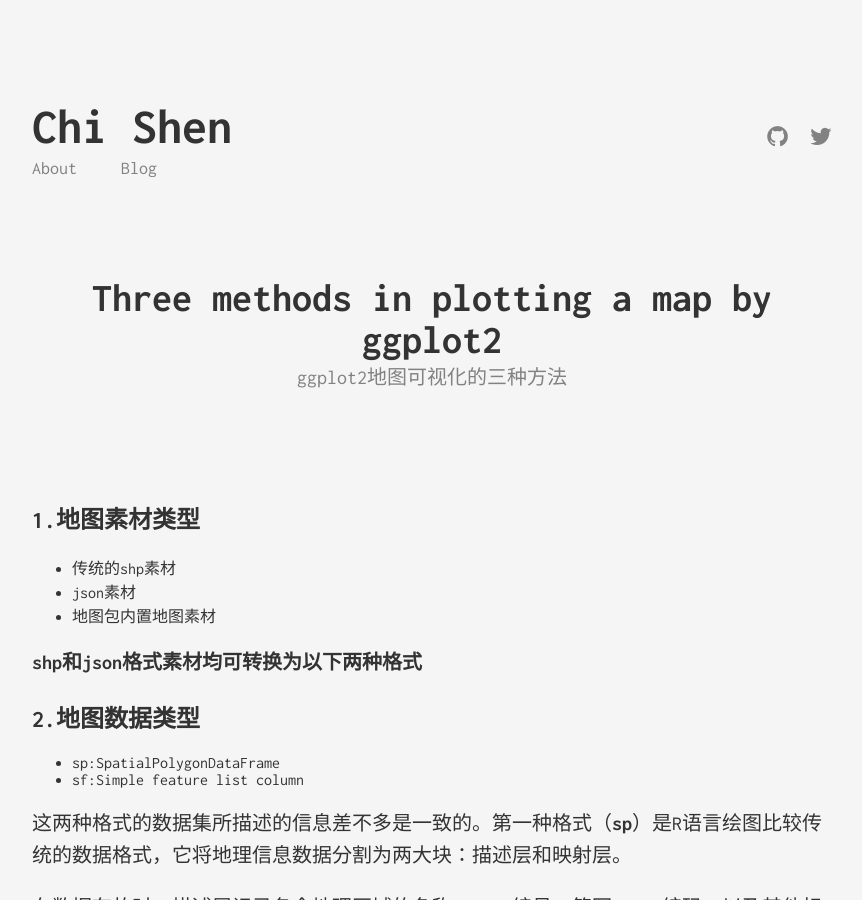
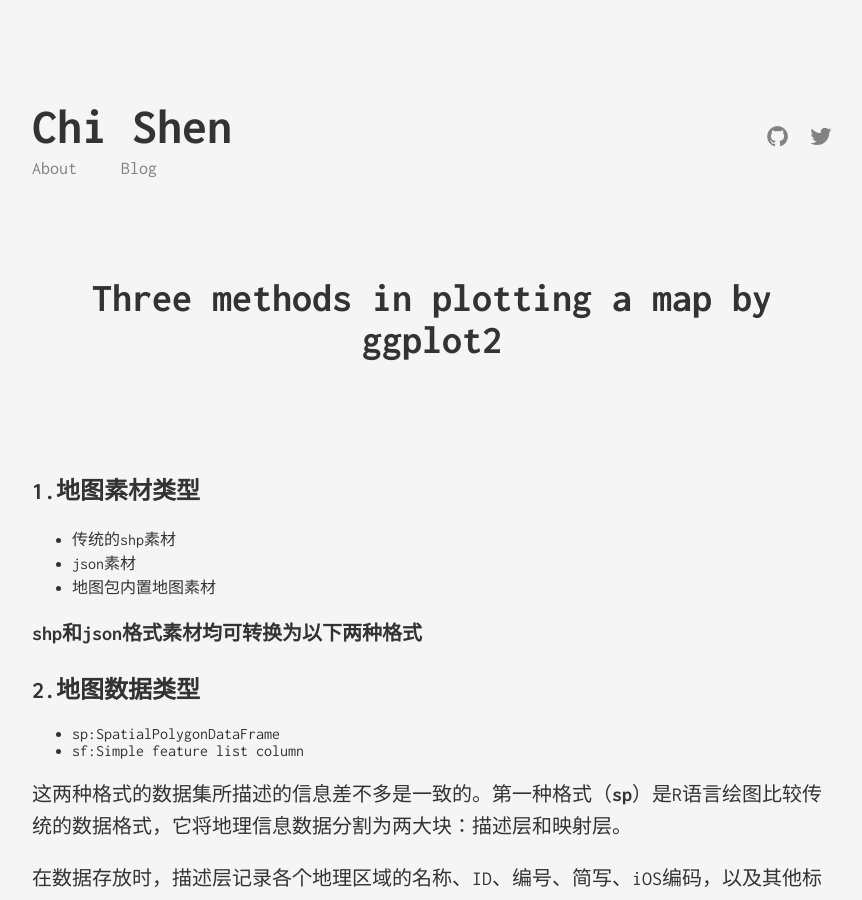
Before and after one commit to shumchi/shumchi.github.io, a Jekyll site: the page built from _posts/2019-04-11-Three-methods-in-plotting-a-map-by-ggplot2.markdown, in a window 1280 px wide and 900 px high. Shown: the whole window, without its empty margins (208-1070 px from the left). Built offline with Jekyll 4.4.1, drawn with Linux system fonts in a browser that asks for light colours.

Commit message:
Update 2019-04-11-Three-methods-in-plotting-a-map-by-ggplot2.markdown

```diff
--- a/_posts/2019-04-11-Three-methods-in-plotting-a-map-by-ggplot2.markdown
+++ b/_posts/2019-04-11-Three-methods-in-plotting-a-map-by-ggplot2.markdown
@@ -1,7 +1,7 @@
 ---
 layout: post
 title:  "Three methods in plotting a map by ggplot2"
-subtitle: "ggplot2地图可视化的三种方法"
+subtitle: ""
 date:   2019-04-11 11:56:45
 author: Chi Shen
 categories: [method]
```
